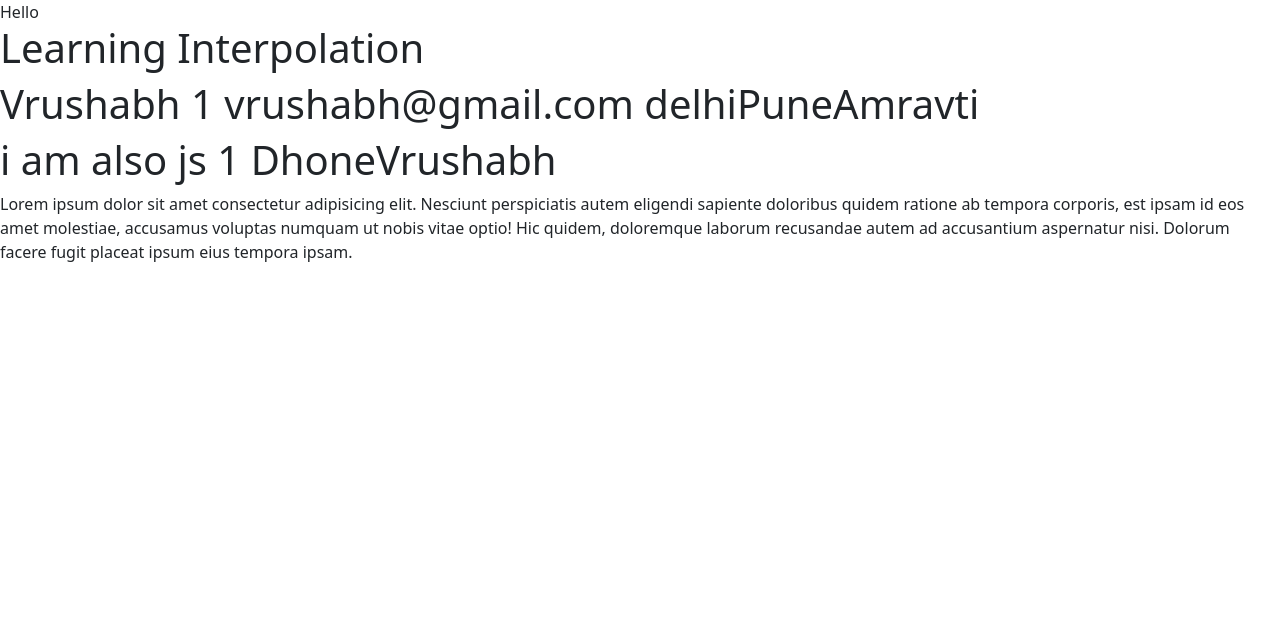
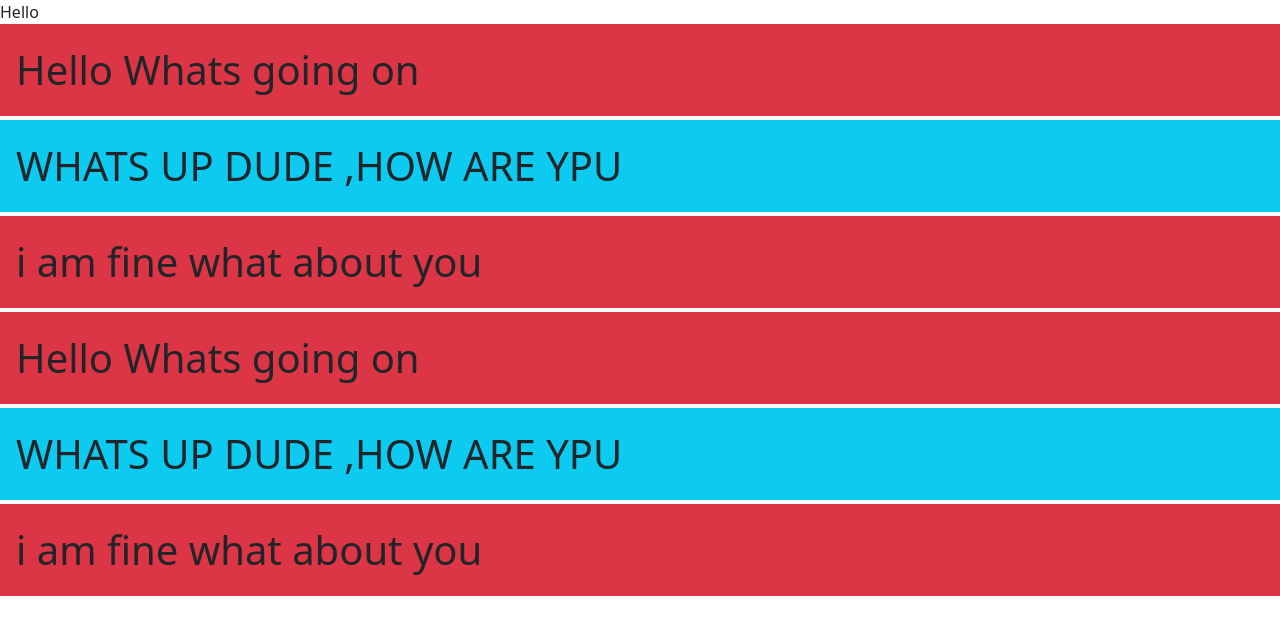
Before and after one commit to dhonevrushabh07/my-react-project-day19, a React (Create React App) app: page / in a window 1280 px wide. Shown: the top 634 px of the page. Built offline with nearby package versions, Linux system fonts and the light colour scheme.

Commit message:
app.js modified with we can use interpoiation in attribute

```diff
--- a/src/App.js
+++ b/src/App.js
@@ -3,32 +3,22 @@ export default function App() {
     <div>
       <div>Hello</div>
       <MyComponent />
+      <MyComponent></MyComponent>
     </div>
   );
 }
 
 function MyComponent() {
-  let id = 1;
-  let username = `Vrushabh`;
-  let email = `vrushabh@gmail.com`;
-  let list = ["delhi", "Pune", "Amravti"];
-  let obj = { id: "1", username: "DhoneVrushabh" };
+  let str1 = `Hello Whats going on`;
+  let str2 = `Whats up dude ,How are ypu`;
+  let str3 = `I am Fine what about you`;
+  let att1 = "bg-info p-3 fs-1 mb-1";
+  let att2 = "bg-danger p-3 fs-1 mb-1";
   return (
     <div>
-      <h1>Learning Interpolation</h1>
-      <h1>
-        {username} {id} {email} {list}
-      </h1>
-      <h1>{`i am also js ${obj.id} ${obj.username}`}</h1>
-
-      <p>
-        Lorem ipsum dolor sit amet consectetur adipisicing elit. Nesciunt
-        perspiciatis autem eligendi sapiente doloribus quidem ratione ab tempora
-        corporis, est ipsam id eos amet molestiae, accusamus voluptas numquam ut
-        nobis vitae optio! Hic quidem, doloremque laborum recusandae autem ad
-        accusantium aspernatur nisi. Dolorum facere fugit placeat ipsum eius
-        tempora ipsam.
-      </p>
+      <div className="bg-danger p-3 fs-1 mb-1">{str1}</div>
+      <div className={att1}>{str2.toUpperCase()}</div>
+      <div className={att2}> {str3.toLocaleLowerCase()}</div>
     </div>
   );
 }
```
